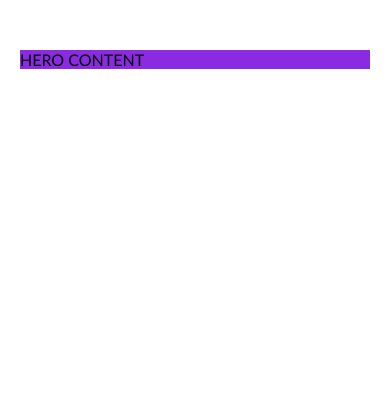
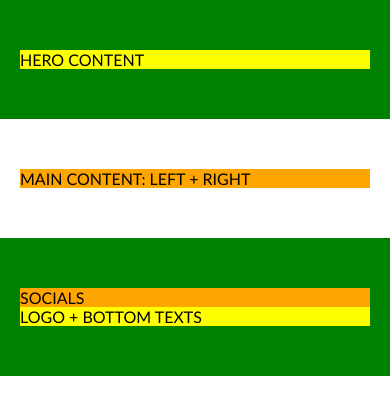
Before and after one commit to donkup/12-coming-soon, a website: page index.html in a window 390 px wide. Drawn offline with Linux system fonts and the light colour scheme.

Commit message:
responsive

```diff
--- a/css/base/layout.css
+++ b/css/base/layout.css
@@ -1,51 +1,47 @@
 .container {
     display: inline-block;
     width: 100%;
+    padding: 60px 0;
   }
+
   .row-small {
     display: inline-block;
     width: 600px;
-    background-color: blueviolet;
-    margin: 0 (50% - 300px);
-
+    margin: 0 calc(50% - 300px);
+    background-color: yellow;
   }
   .row-big {
     display: inline-block;
     width: 1000px;
-    margin: 0 (50% - 500px);
-    background-color: brown;
-
+    margin: 0 calc(50% - 500px);
+    background-color: orange;
   }
 
   @media (max-width: 1100px) {
     .row-big {
-        display: inline-block;
       width: 800px;
-        margin: 0 (50% - 400px);
-
+      margin: 0 calc(50% - 400px);
     }
   }
+
   @media (max-width: 900px) {
     .row-big {
-      display: inline-block;
       width: 600px;
-      margin: 0 (50% - 300px);
-
+      margin: 0 calc(50% - 300px);
     }
   }
+
   @media (max-width: 640px) {
     .container {
       padding: 50px 20px;
     }
+
     .row-small {
       width: 100%;
       margin: 0;
-
     }
     .row-big {
       width: 100%;
       margin: 0;
-
     }
-
   }
--- a/css/base/reset.css
+++ b/css/base/reset.css
@@ -1,3 +1,4 @@
+
 body,
 body * {
   margin: 0;
--- a/css/base/variables.css
+++ b/css/base/variables.css
@@ -0,0 +1,12 @@
+
+:root {
+    --color-primary: #03a9f3;
+    --color-secondary: #ea1e63;
+  }
+
+  @media (max-width: 800px) {
+    :root {
+      --color-primary: green;
+      --color-secondary: pink;
+    }
+  }
--- a/css/home.css
+++ b/css/home.css
@@ -13,3 +13,11 @@
 @import './components/progress-bar.css';
 
 /* CUSTOM STYLE BELOW THIS COMMENT */
+
+.bg-primary {
+  background-color: var(--color-primary);
+}
+
+.bg-secondary {
+  background-color: var(--color-secondary);
+}
--- a/index.html
+++ b/index.html
@@ -10,12 +10,26 @@
 </head>
 
 <body>
-    <div class="hero bg-primary container">
+    <div class="container hero bg-primary">
         <div class="row-small">
             HERO CONTENT
         </div>
     </div>
 
+    <main class="container">
+        <div class="row-big">
+            MAIN CONTENT: LEFT + RIGHT
+        </div>
+    </main>
+
+    <footer class="container bg-primary">
+        <div class="row-big socials">
+            SOCIALS
+        </div>
+        <div class="row-small bottom-texts">
+            LOGO + BOTTOM TEXTS
+        </div>
+    </footer>
 
     <script src="./js/home.js" type="module" defer></script>
 </body>
```
Lines whose indentation alone changed are shown as unchanged.
